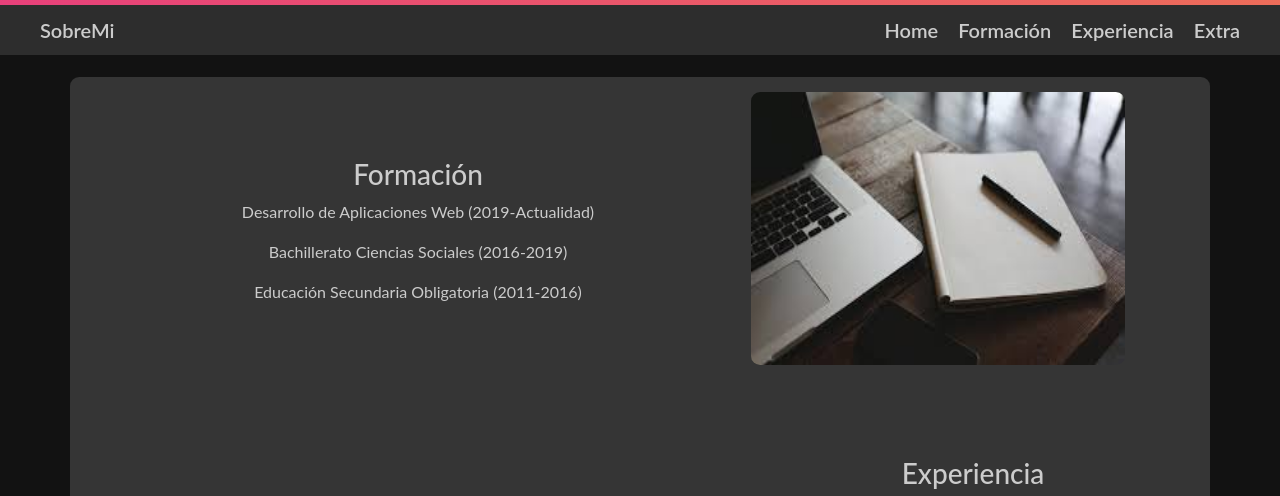
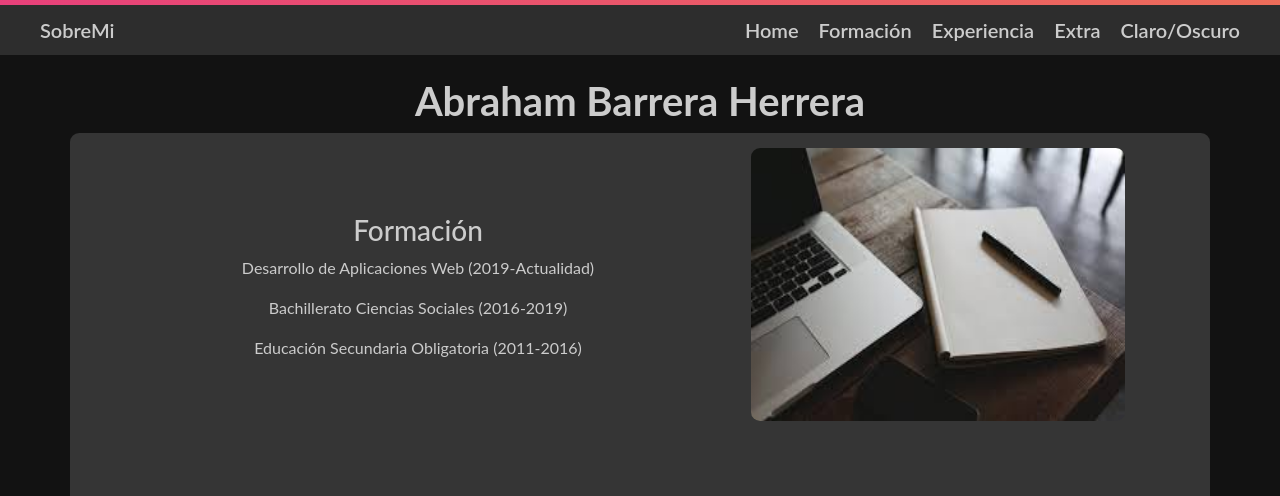
Before and after one commit to abarrerah/DIW2021, a plain HTML site: page Prueba Inicial/src/IndexAbraham.html in a window 1280 px wide. Shown: the top 496 px of the page. Drawn offline with nearby package versions, Linux system fonts and the light colour scheme; a script that the page names is missing.

Commit message:
third commit

```diff
--- a/Prueba Inicial/src/IndexAbraham.html
+++ b/Prueba Inicial/src/IndexAbraham.html
@@ -7,7 +7,7 @@
   <link rel="stylesheet" href="style.css">
   <link rel="stylesheet" href="https://maxcdn.bootstrapcdn.com/bootstrap/4.0.0/css/bootstrap.min.css" integrity="sha384-Gn5384xqQ1aoWXA+058RXPxPg6fy4IWvTNh0E263XmFcJlSAwiGgFAW/dAiS6JXm" crossorigin="anonymous">
   <link rel="stylesheet" href="https://use.fontawesome.com/releases/v5.8.1/css/all.css">
-  <title>SobreMi</title>
+  <title>Abraham</title>
 </head>
 <body>
     <header>
@@ -23,6 +23,8 @@
             <li><a href="#top">Formación</a></li>
             <li><a href="#go_middle">Experiencia</a></li>
             <li><a href="#Bottom">Extra</a></li>
+              <!--Añadir botón con tema oscuro y claro-->
+            <li><a href="#">Claro/Oscuro</a></li>
 
         </ul>
 
@@ -30,6 +32,7 @@
       </nav>
     </header>
     <main>
+          <h1>Abraham Barrera Herrera</h1>
           <div class="container">
           <div id="top">
             <h3 >
--- a/Prueba Inicial/src/style.scss
+++ b/Prueba Inicial/src/style.scss
@@ -8,6 +8,16 @@ main {
   margin: 0 auto;
   padding-top: 1.7%;
   background-color: $dark-theme-bg;
+  h1{
+    text-align: center;
+    color: $dark-theme-main-color;
+    font-weight: bolder;
+    font-family: 'Lato', 'Arial', sans-serif;
+  }
+  h1:hover{
+    color: white;
+    cursor: pointer;
+  }
   div.container {
     width: 90%;
     margin: 0 auto;
```
Also changed, not shown: Prueba Inicial/src/style.css, 1 other file.
